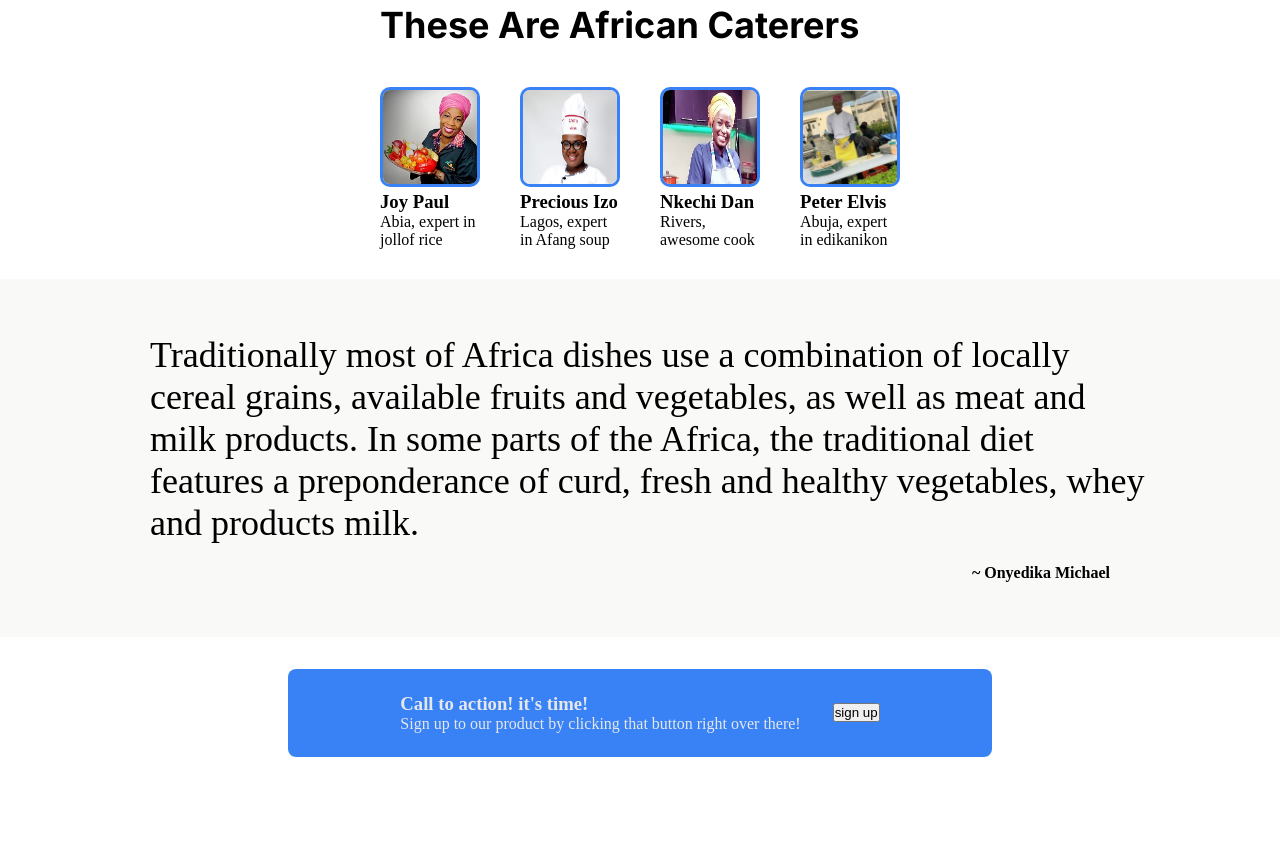
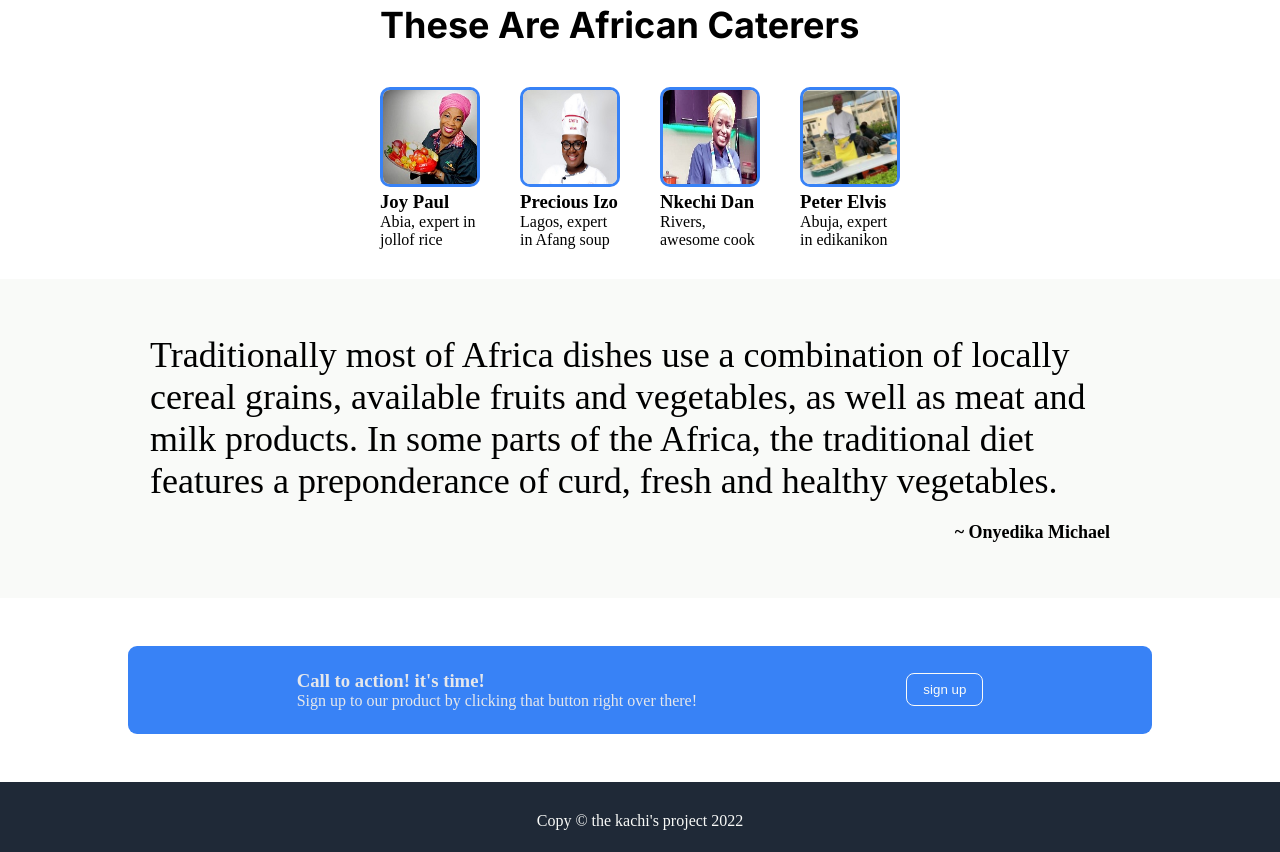
Before and after one commit to onyedikamike/Landing_page, a plain HTML site: page index.html in a window 1280 px wide. Shown: the part 338-1190 px from the top of the page. Before the commit the page ends 1127 px from the top, so only its background shows below. Drawn offline with Linux system fonts and the light colour scheme.

Commit message:
Add styles to all my html sections and footer

```diff
--- a/index.html
+++ b/index.html
@@ -74,8 +74,7 @@
         Traditionally most of Africa dishes use a combination of locally cereal
         grains, available fruits and vegetables, as well as meat and milk
         products. In some parts of the Africa, the traditional diet features a
-        preponderance of curd, fresh and healthy vegetables, whey and products
-        milk.
+        preponderance of curd, fresh and healthy vegetables.
       </p>
 
       <span>~ Onyedika Michael</span>
@@ -88,8 +87,13 @@
           <p>Sign up to our product by clicking that button right over there!</p>
         </div>
         <div>
-          <button tpye="button">sign up</button>
+          <button class="btn_2" tpye="button">sign up</button>
         </div>
       </div>
     </section>
+    <footer>
+      <p class="foot">
+        Copy &copy; the kachi's project 2022
+      </p>
+    </footer>
 </html>
--- a/style.css
+++ b/style.css
@@ -113,10 +113,10 @@ a {
   margin-left: 50px;
   padding-left: 100px;
   padding-right: 100px;
-  padding-right: 80px;
 }
 .section_3 span {
   font-weight: bold;
+  font-size: 18px;
   align-self: end;
   padding-top: 20px;
   display: flex;
@@ -127,14 +127,31 @@ a {
   display: flex;
   flex-direction: column;
   align-items: center;
-  padding: 2rem 0;
+  padding: 3rem 0;
 }
 .call > div {
   display: flex;
   align-items: center;
-  padding: 1.5rem 7rem;
+  padding: 1.5rem 4rem;
   background-color: var(--button-color);
+  border-radius: 9px;
+  justify-content: space-around;
+  color: var(--hero-sec);
+  width: 80%;
+}
+.btn_2 {
+  border: 1px solid var(--hero-color);
+  padding: 0.5rem 1rem;
   border-radius: 8px;
-  column-gap: 2rem;
-  color: var(--hero-sec);
+  background-color: var(--button-color);
+  color: var(--hero-color);
 }
+.foot {
+  display: flex;
+  align-content: center;
+  justify-content: center;
+  height: 70px;
+  padding-top: 30px;
+  background-color: var(--dark-background);
+  color: var(--hero-color);
+}
```
